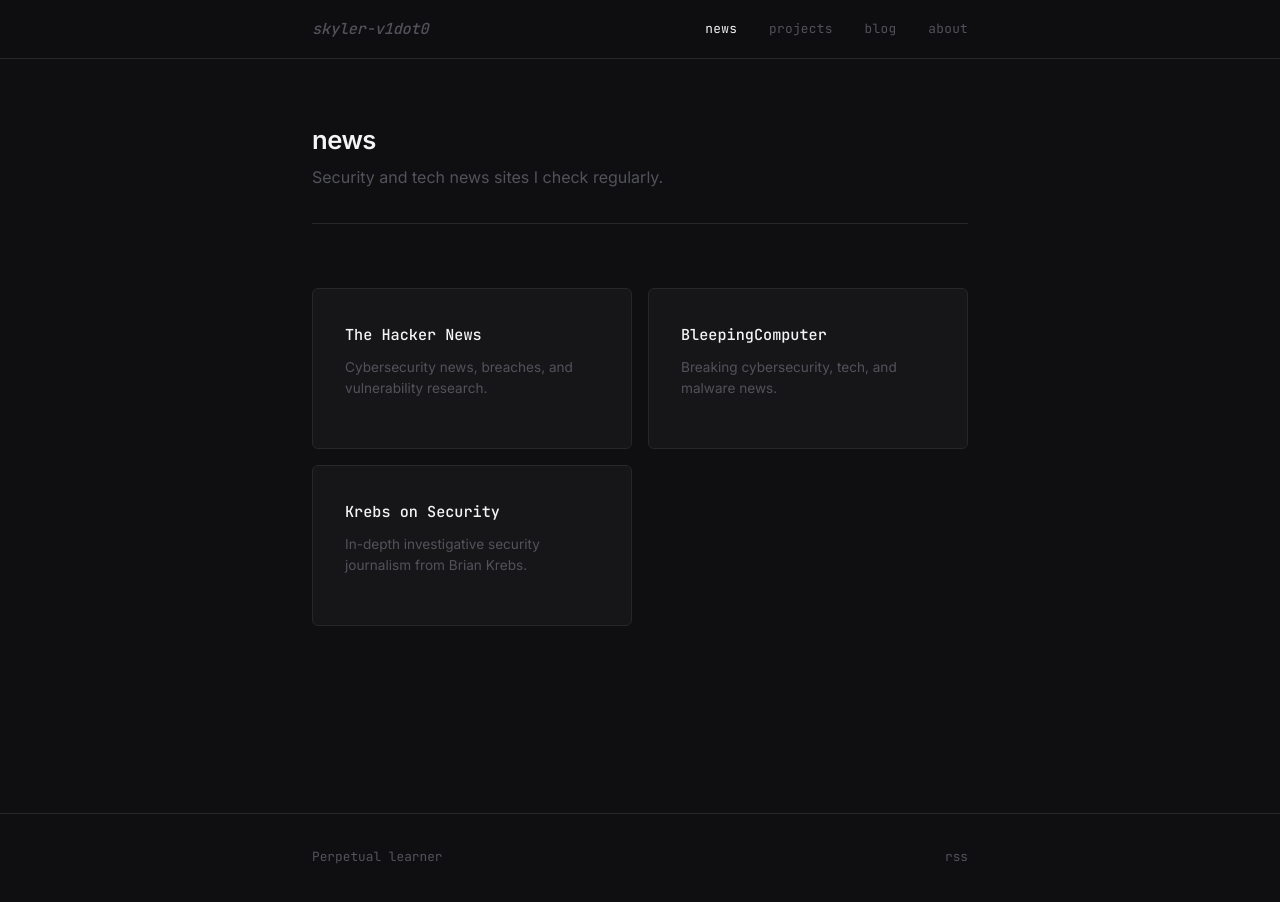
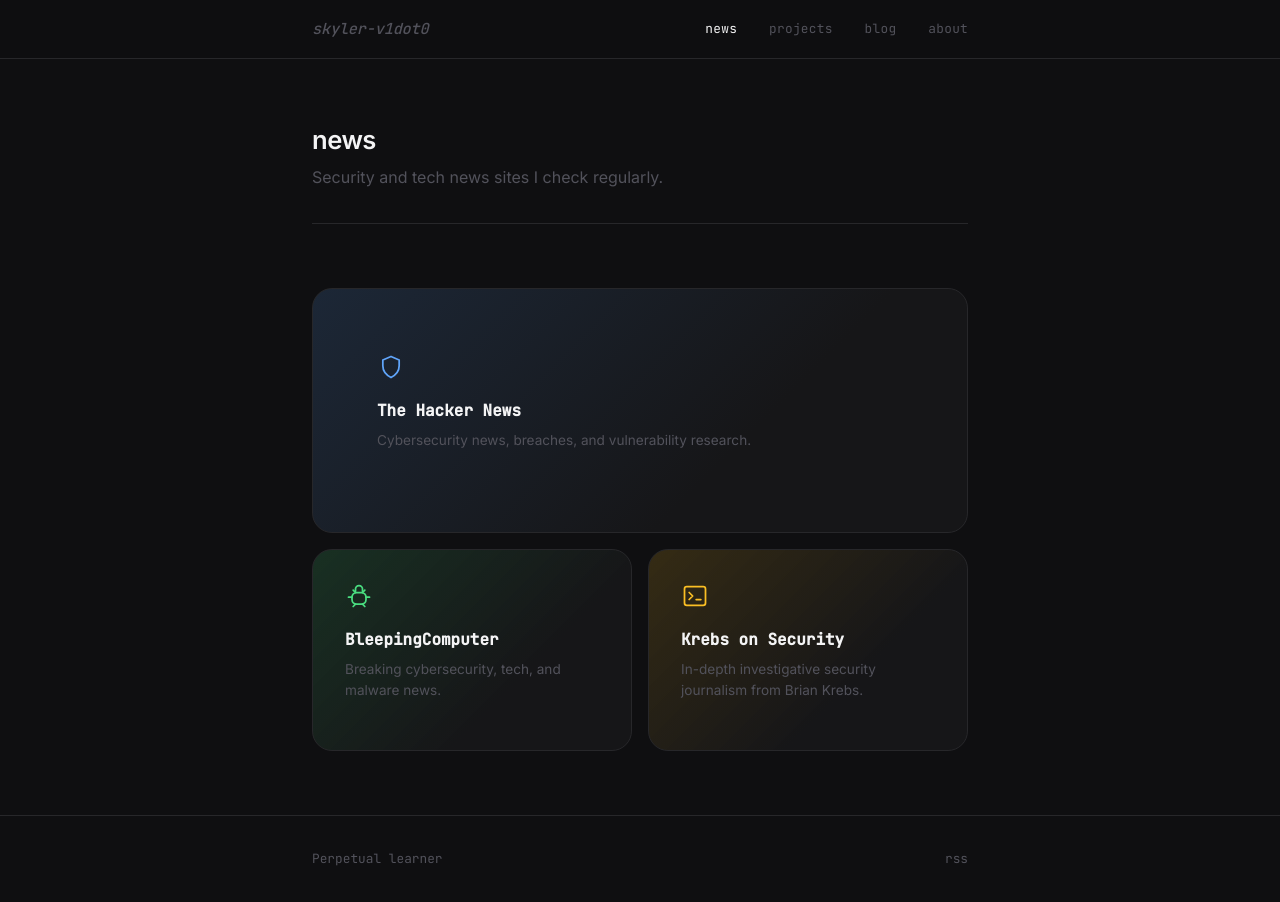
Before and after one commit to skyler-v1dot0/personal-site, a Jekyll site: the page built from news.html, in a window 1280 px wide. Built offline with Jekyll 4.4.1, drawn with Linux system fonts in a browser that asks for light colours.

Commit message:
Restyle news cards with rounded corners, icons, and accent tints
- Add a featured full-width first card plus a 2-up row below,
  mirroring a reference mobile card layout.
- Give each card large rounded corners, an inline SVG icon
  (_includes/news-icon.html, no icon library), and a subtle
  dark-toned gradient tint using existing palette colors
  (accent/green/yellow) rather than vivid gradients, to stay
  consistent with the site's dark theme.
- Add icon/accent fields to _data/news_sites.yml.

```diff
--- /dev/null
+++ b/_includes/news-icon.html
@@ -0,0 +1,14 @@
+{% comment %}
+  Renders a small inline SVG icon for a news card.
+  Usage: {% include news-icon.html icon=site.icon %}
+{% endcomment %}
+{% case include.icon %}
+  {% when "shield" %}
+    <svg viewBox="0 0 24 24" fill="none" stroke="currentColor" stroke-width="1.5" stroke-linecap="round" stroke-linejoin="round" aria-hidden="true"><path d="M12 3l7 3v5c0 4.5-3 8-7 10-4-2-7-5.5-7-10V6l7-3z"/></svg>
+  {% when "bug" %}
+    <svg viewBox="0 0 24 24" fill="none" stroke="currentColor" stroke-width="1.5" stroke-linecap="round" stroke-linejoin="round" aria-hidden="true"><path d="M9 8V6a3 3 0 0 1 6 0v2"/><rect x="6" y="9" width="12" height="10" rx="4"/><path d="M6 13H3M21 13h-3M9 19l-2 2M15 19l2 2M9 9 7 7M15 9l2-2"/></svg>
+  {% when "terminal" %}
+    <svg viewBox="0 0 24 24" fill="none" stroke="currentColor" stroke-width="1.5" stroke-linecap="round" stroke-linejoin="round" aria-hidden="true"><rect x="3" y="4" width="18" height="16" rx="2"/><path d="M7 9l3 3-3 3M13 15h4"/></svg>
+  {% else %}
+    <svg viewBox="0 0 24 24" fill="none" stroke="currentColor" stroke-width="1.5" stroke-linecap="round" stroke-linejoin="round" aria-hidden="true"><circle cx="12" cy="12" r="9"/></svg>
+{% endcase %}
--- a/assets/css/main.css
+++ b/assets/css/main.css
@@ -728,30 +728,50 @@ main.container {
    =========================== */
 .news-grid {
   display: grid;
-  grid-template-columns: repeat(auto-fill, minmax(220px, 1fr));
+  grid-template-columns: repeat(2, 1fr);
   gap: var(--spacing-md);
 }
 
 .news-card {
-  display: block;
+  display: flex;
+  flex-direction: column;
   background: var(--bg-2);
   border: 1px solid var(--border);
-  border-radius: 6px;
+  border-radius: 20px;
   padding: var(--spacing-lg);
-  transition: border-color 0.15s ease;
+  transition: border-color 0.15s ease, transform 0.15s ease;
+}
+
+.news-card:first-child {
+  grid-column: 1 / -1;
+  padding: var(--spacing-xl);
 }
 
 .news-card:hover {
   border-color: var(--text-muted);
+  transform: translateY(-2px);
+}
+
+.news-card-icon {
+  display: inline-flex;
+  width: 28px;
+  height: 28px;
+  margin-bottom: var(--spacing-md);
+  color: var(--text-muted);
+}
+
+.news-card-icon svg {
+  width: 100%;
+  height: 100%;
 }
 
 .news-card-name {
   display: block;
   font-family: var(--font-mono);
-  font-size: 0.95rem;
-  font-weight: 500;
+  font-size: 1rem;
+  font-weight: 600;
   color: var(--text-strong);
-  margin-bottom: var(--spacing-sm);
+  margin-bottom: var(--spacing-xs);
 }
 
 .news-card:hover .news-card-name {
@@ -762,6 +782,30 @@ main.container {
   font-size: 0.85rem;
   color: var(--text-muted);
   line-height: 1.6;
+}
+
+.news-card--blue {
+  background: linear-gradient(135deg, rgba(96, 165, 250, 0.16), var(--bg-2) 65%);
+}
+
+.news-card--blue .news-card-icon {
+  color: var(--accent);
+}
+
+.news-card--green {
+  background: linear-gradient(135deg, rgba(74, 222, 128, 0.16), var(--bg-2) 65%);
+}
+
+.news-card--green .news-card-icon {
+  color: var(--green);
+}
+
+.news-card--yellow {
+  background: linear-gradient(135deg, rgba(251, 191, 36, 0.16), var(--bg-2) 65%);
+}
+
+.news-card--yellow .news-card-icon {
+  color: var(--yellow);
 }
 
 /* ===========================
@@ -813,4 +857,12 @@ main.container {
   .skills-grid {
     grid-template-columns: 1fr;
   }
+
+  .news-grid {
+    grid-template-columns: 1fr;
+  }
+
+  .news-card:first-child {
+    grid-column: auto;
+  }
 }
--- a/news.html
+++ b/news.html
@@ -7,7 +7,8 @@ description: "Security and tech news sites I check regularly."
 
 <div class="news-grid">
   {% for site in site.data.news_sites %}
-    <a class="news-card" href="{{ site.url }}" target="_blank" rel="noopener">
+    <a class="news-card news-card--{{ site.accent }}" href="{{ site.url }}" target="_blank" rel="noopener">
+      <span class="news-card-icon">{% include news-icon.html icon=site.icon %}</span>
       <span class="news-card-name">{{ site.name }}</span>
       <p class="news-card-description">{{ site.description }}</p>
     </a>
```
Also changed, not shown: _data/news_sites.yml (+8 -0 lines).
